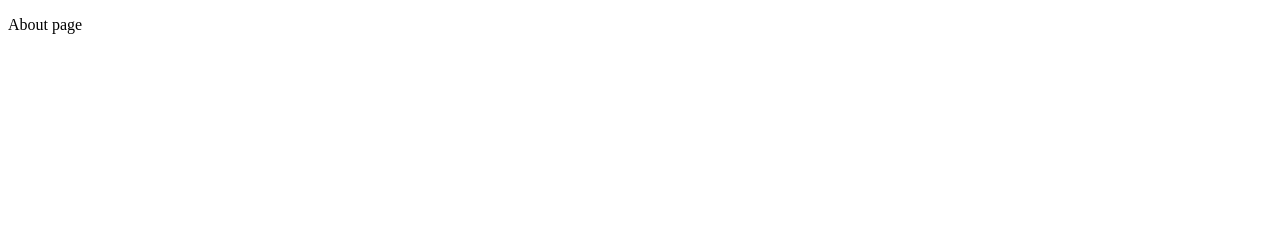
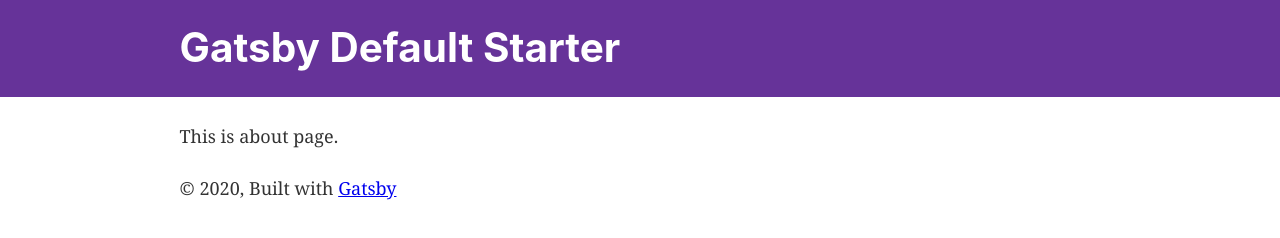
Before and after one commit to korneSt/gatsby, a Gatsby site: page /about in a window 1280 px wide. Built offline with nearby package versions, Linux system fonts and the light colour scheme; Gatsby itself is replaced by a stand-in of ours.

Commit message:
About page

```diff
--- a/src/pages/about.js
+++ b/src/pages/about.js
@@ -1,9 +1,12 @@
 import React from "react"
+import Layout from "../components/layout"
+import SEO from "../components/seo"
 
 const About = () => (
-  <div>
-    <p>About page</p>
-  </div>
+  <Layout>
+    <SEO title="About page" />
+    <p>This is about page.</p>
+  </Layout>
 )
 
 export default About
--- a/src/pages/index.js
+++ b/src/pages/index.js
@@ -8,12 +8,15 @@ import SEO from "../components/seo"
 const IndexPage = () => (
   <Layout>
     <SEO title="Home" />
-    <h1>Hi people</h1>
+    <h1>Hi</h1>
     <p>Welcome to your new Gatsby site.</p>
     <p>Now go build something great.</p>
     <div style={{ maxWidth: `300px`, marginBottom: `1.45rem` }}>
       <Image />
     </div>
+    <Link to="/about" style={{ display: "block" }}>
+      About
+    </Link>
     <Link to="/page-2/">Go to page 2</Link>
   </Layout>
 )
```
